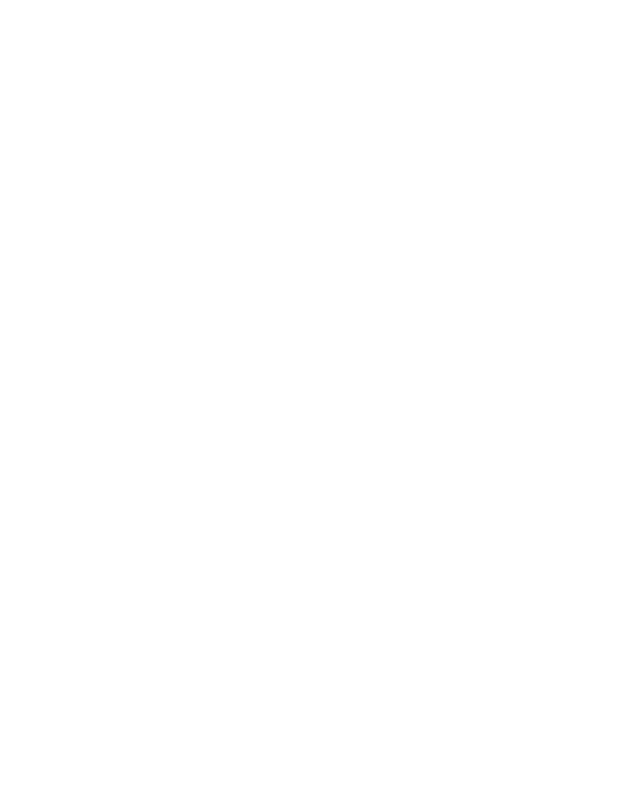
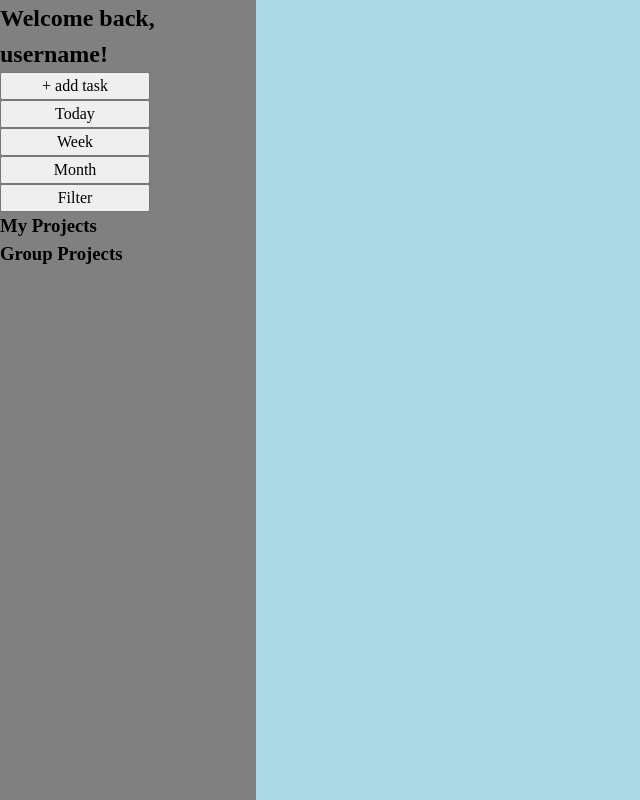
Before and after one commit to jfrb95/TODO-list, a website built with webpack: page src/template.html in a window 1280 px wide. Shown: the whole page, without its empty margins (0-640 px from the left). Built offline with nearby package versions, Linux system fonts and the light colour scheme.

Commit message:
create basic files, add basic layout and style

```diff
--- a/src/index.js
+++ b/src/index.js
@@ -0,0 +1 @@
+import "./style.css";
--- /dev/null
+++ b/src/style.css
@@ -0,0 +1,75 @@
+/*CSS RESET*/
+
+*, *::before, *::after {
+    box-sizing: border-box;
+}
+* {
+    margin: 0;
+}
+body {
+    line-height: 1.5;
+    -webkit-font-smoothing: antialiased;
+}
+img, picture, video, canvas, svg {
+    display: block;
+    max-width: 100%;
+}
+input, button, textarea, select {
+    font: inherit;
+    font-size: 100%;
+}
+p, h1, h2, h3, h4, h5, h6 {
+    overflow-wrap: break-word;
+}
+#root, #__next {
+    isolation: isolate;
+}
+
+input,
+textarea,
+select,
+button {
+    width: 150px;
+    padding: 0;
+    margin: 0;
+    box-sizing: border-box;
+}
+
+fieldset {
+    position: relative;
+}
+
+legend {
+    position: absolute;
+    bottom: 0;
+    right: 0;
+}
+
+input {
+    appearance: none;
+}
+
+ul {
+  padding: 0px;
+}
+
+li {
+    list-style-type: none;
+}
+
+
+/*NEW STYLES*/
+
+.container {
+    display: grid;
+    grid-template-columns: 1fr 4fr;
+    height: 100vh;
+}
+
+.navigation {
+    background-color: grey;
+}
+
+.content {
+    background-color: lightblue;
+}
--- a/src/template.html
+++ b/src/template.html
@@ -6,6 +6,32 @@
     <title>Document</title>
 </head>
 <body>
+    <div class="container">
+        <nav class="navigation">
+            <h2 class="welcome-message">Welcome back, username!</h2>
+            <button class="add-task">
+                + add task
+            </button>
+            <ul class="">
+                <li><button>Today</button></li>
+                <li><button>Week</button></li>
+                <li><button>Month</button></li>
+                <li><button>Filter</button></li>
+            </ul>
 
+            <h3 class="nav-header">My Projects</h3>
+
+            <ul class="projects-list">
+            </ul>
+
+            <h3 class="nav-header">Group Projects</h3>
+
+            <ul class="group-projects-list">
+            </ul>
+        </nav>
+        <div class="content">
+
+        </div>
+    </div>
 </body>
 </html>
```
Also changed, not shown: src/data.json (added, +12 -0 lines).
